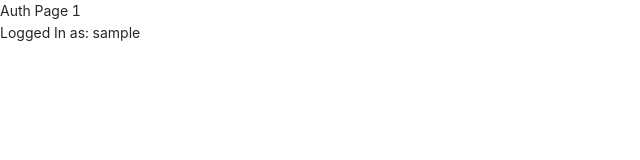
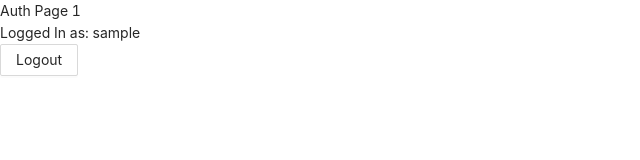
Before and after one commit to Mini-Projects-Group/Virtual-Lab-Admin, a React (Create React App) app: page /auth in a window 1280 px wide. Shown: the top 160 px of the page, without its empty margins (0-640 px from the left). Built offline with nearby package versions, Linux system fonts and the light colour scheme; sample sign-in values are in the browser's storage; the HTML template or start-up script is replaced by a standard one.

Commit message:
admin incorrect credentials error shown

```diff
--- a/src/components/AuthPages/index.tsx
+++ b/src/components/AuthPages/index.tsx
@@ -1,8 +1,11 @@
 import React, { useEffect, useState } from "react";
 import jwt_decode from 'jwt-decode';
+import { Button } from "antd";
+import { useHistory } from "react-router";
 
 const AuthPages = () => {
   const [user, setUser]: any = useState(null);
+  const history = useHistory();
 
   useEffect(() =>{
     let token: any = localStorage.getItem('vl-token');
@@ -10,10 +13,20 @@ const AuthPages = () => {
     setUser(decoded as any);
   },[])
 
+  const logout = () => {
+    localStorage.removeItem('vl-token');
+    history.push('/');
+  }
+
   return <div>
     Auth Page 1
 
-    { user && <div>Logged In as: {user?.username}</div>}
+    { user &&
+      <div>
+        Logged In as: {user?.username} <br />
+        <Button onClick={logout}>Logout</Button>
+      </div>
+    }
     </div>;
 };
 
--- a/src/components/Login/Login.tsx
+++ b/src/components/Login/Login.tsx
@@ -1,5 +1,5 @@
 import React, { useState } from 'react';
-import { Form, Input, Button, Checkbox, Row, Col } from 'antd';
+import { Form, Input, Button, Checkbox, Row, Col, Alert } from 'antd';
 import styles from './Login.module.css';
 import axios from 'axios';
 import { SERVER_URL } from '../../constants';
@@ -8,6 +8,7 @@ import { useHistory } from 'react-router';
 
 const Login = () => {
     const history = useHistory();
+    const [error, setError] = useState(false);
 
     const handleSubmit = async (val: any) => {
         const data = await axios.post(`${SERVER_URL}/admin/login`,{username: val.username, password: val.password});
@@ -15,16 +16,22 @@ const Login = () => {
             let token = data.data.token;
             localStorage.setItem('vl-token', token);
             history.push('/');
+        } else {
+            setError(true);
         }
     }
 
     return  <div className={styles.formContainer}>
                 <Form
                     name="basic"
+                    onChange={() => setError(false)}
                     layout={'vertical'}
                     initialValues={{ remember: false }}
                     onFinish={handleSubmit}
+                    style={{width: '400px'}}
                     >
+                    {error && <Alert message="Invalid credentials" type="error" showIcon />}
+                    <br />
                     <Form.Item
                         label="Username"
                         name="username"
```
